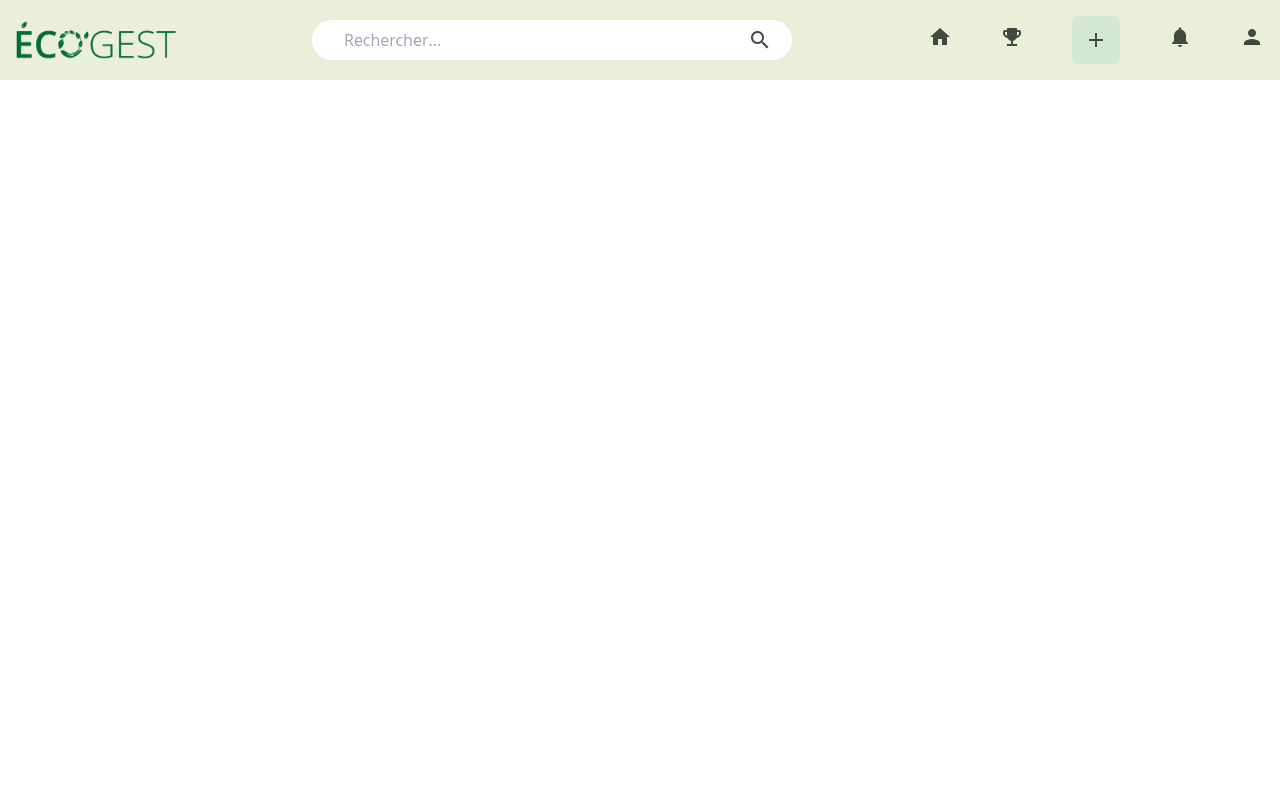
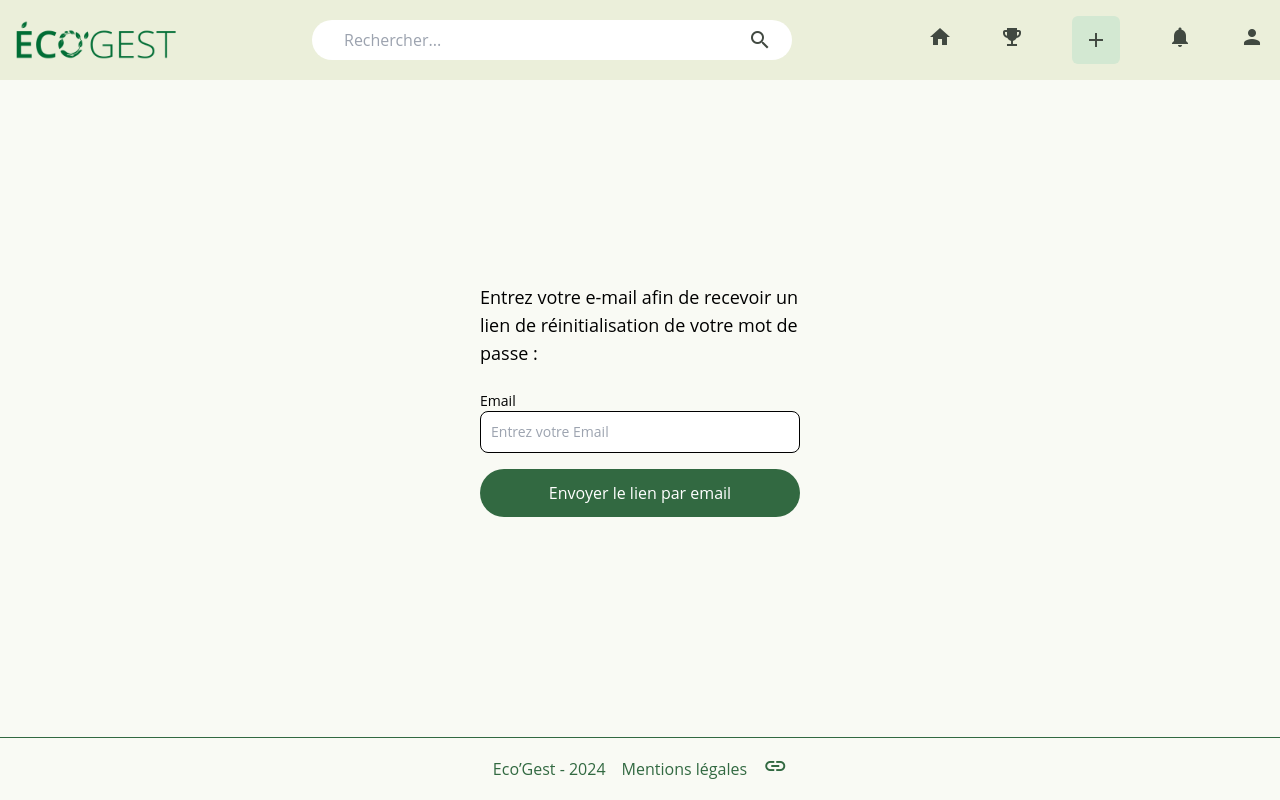
Before and after one commit to Eco-Gest/Frontend-Vue, a Nuxt app: page /forgotten-password in a window 1280 px wide. Built offline with nearby package versions, Linux system fonts and the light colour scheme; no server answers; a web font is replaced by a local one.

Commit message:
:boom: :lipstick: create forgotten password page + its UI

```diff
--- a/app.vue
+++ b/app.vue
@@ -2,7 +2,9 @@
   <link href="https://fonts.googleapis.com/css2?family=Material+Symbols+Outlined" rel="stylesheet" />
   <div>
     <TheNavBar />
-    <NuxtPage />
+    <div class="bg-background ">
+      <NuxtPage />
+    </div>
     <TheFooter />
   </div>
 </template>
--- a/components/TheFooter.vue
+++ b/components/TheFooter.vue
@@ -1,6 +1,6 @@
 <!-- components/Footer.vue -->
 <template>
-    <footer class="hidden md:flex border-t p-4 text-primary justify-center">
+    <footer class="hidden fixed bottom-0 md:flex border-t p-4 text-primary justify-center items-center w-full">
         <div class="mr-4">Eco’Gest - {{ currentYear }}</div>
         <NuxtLink to="/legal" class="mr-4">Mentions légales</NuxtLink>
         <!-- TODO: ajouter liens vers le github de chacun ?-->
--- a/middleware/auth.js
+++ b/middleware/auth.js
@@ -9,7 +9,7 @@ export default defineNuxtRouteMiddleware((to, from) => {
     }
 
     // If user is not authenticated and trying to access any other page, redirect to login
-    if (!authStore.isLoggedIn && to.fullPath !== '/login') {
+    if (!authStore.isLoggedIn && (to.fullPath !== '/login' && to.fullPath !== '/forgotten-password')) {
         return navigateTo('/login')
     }
 })
--- /dev/null
+++ b/pages/forgotten-password.vue
@@ -0,0 +1,74 @@
+<template>
+  <div class="flex flex-col items-center justify-center h-screen">
+      <LoadSpinner v-if="isLoading" />
+      <div class="sm:w-80 w-72 flex flex-col">
+      <h1 class="text-lg mb-6">Entrez votre e-mail afin de recevoir un lien de réinitialisation de votre mot de passe :</h1>
+
+        <!-- Email Input -->
+        <div class="mb-4 w-full">
+          <label for="email" class="block mb- text-sm font-medium">Email</label>
+          <input v-model="formData.email" type="email" id="email" class="bg-gray-50 border border-black text-sm rounded-lg  block w-full p-2.5 " :class="{'border-error focus:border-error': v$.email.$error,'border-[#42d392] ': !v$.email.$invalid,}" @change="v$.email.$touch" placeholder="Entrez votre Email" required />
+          <span class="text-xs text-error" v-if="v$.email.$error">{{
+            v$.email.$errors[0].$message
+          }}</span>
+        </div>
+
+      <button @click="sendResetLink" class="bg-primary text-white py-3 px-4 rounded-full w-full">
+        Envoyer le lien par email
+      </button>
+    </div>
+  </div>
+</template>
+
+<script lang="ts" setup>
+
+      import { ref, reactive, computed } from 'vue';
+      import { useRouter } from 'vue-router';
+      import { useAuthStore } from '~~/store/auth';
+      import { useVuelidate } from '@vuelidate/core';
+      import { required, email, helpers } from '@vuelidate/validators';
+      import axios from 'axios';
+      import LoadSpinner from '~/components/LoadSpinner.vue';
+
+      definePageMeta({
+        name: 'Mot de passe oublié',
+        middleware: 'auth'
+      })
+
+      interface FormData {
+            email: string;
+          }
+
+      const formData: FormData = reactive({
+            email: '',
+          });
+
+      const errors = ref<string>('');
+
+      const rules = computed(() => {
+            return {
+              email: {
+                required: helpers.withMessage('Email requis', required),
+                email: helpers.withMessage('Format d\'email invalide', email),
+              },
+            };
+          });
+
+      const v$ = useVuelidate(rules, formData);
+      const router = useRouter();
+      const authStore = useAuthStore();
+
+      const isLoading = ref<boolean>(false);
+      const sendResetLink = () => {
+        v$.value.$validate();
+        if (!v$.value.$error) {
+          isLoading.value = true;
+          try {
+          } catch (error: any) {
+            errors.value = 'Email ou mot de passe incorrect'; // display actual error message
+          } finally {
+              isLoading.value = false;
+          }
+        }
+      }
+</script>
--- a/pages/login.vue
+++ b/pages/login.vue
@@ -1,5 +1,5 @@
 <template>
-    <div class="bg-background flex flex-col items-center justify-center h-screen">
+    <div class="flex flex-col items-center justify-center h-screen">
       <LoadSpinner v-if="isLoading" />
       <div class="sm:w-80 w-72 flex flex-col">
         <!-- Logo -->
@@ -37,7 +37,7 @@
         <div v-if="errors" class="text-error my-3 py-3 px-4 bg-errorContainer">{{ errors }}</div>
         <!-- Forgot Password Link -->
         <div class="mb-2 text-center">
-          <NuxtLink to="/forgot-password" class="text-sm text-primary">Mot de passe oublié ?</NuxtLink>
+          <NuxtLink to="/forgotten-password" class="text-sm text-primary">Mot de passe oublié ?</NuxtLink>
         </div>
 
         <!-- Connect Button -->
```
